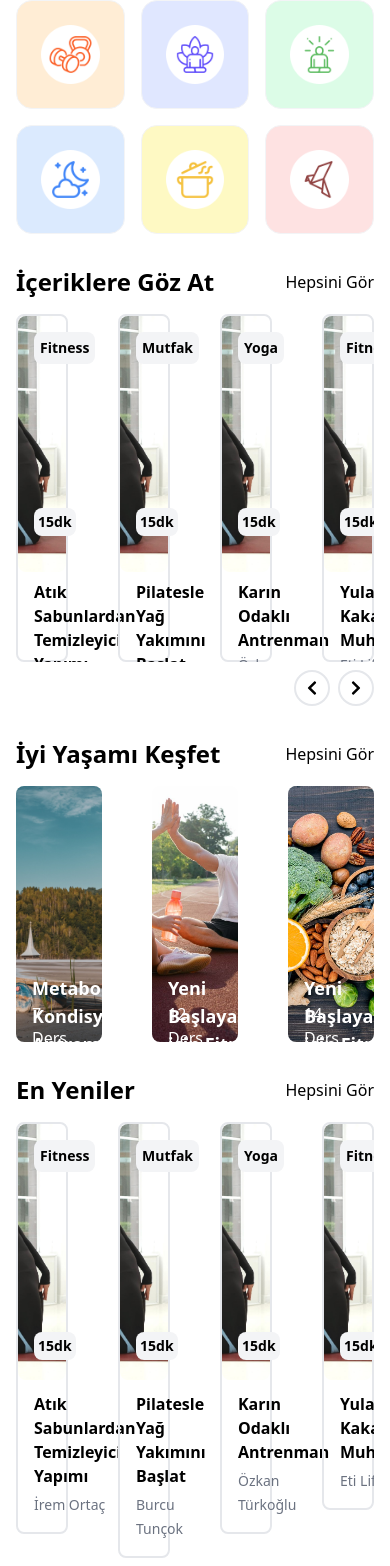
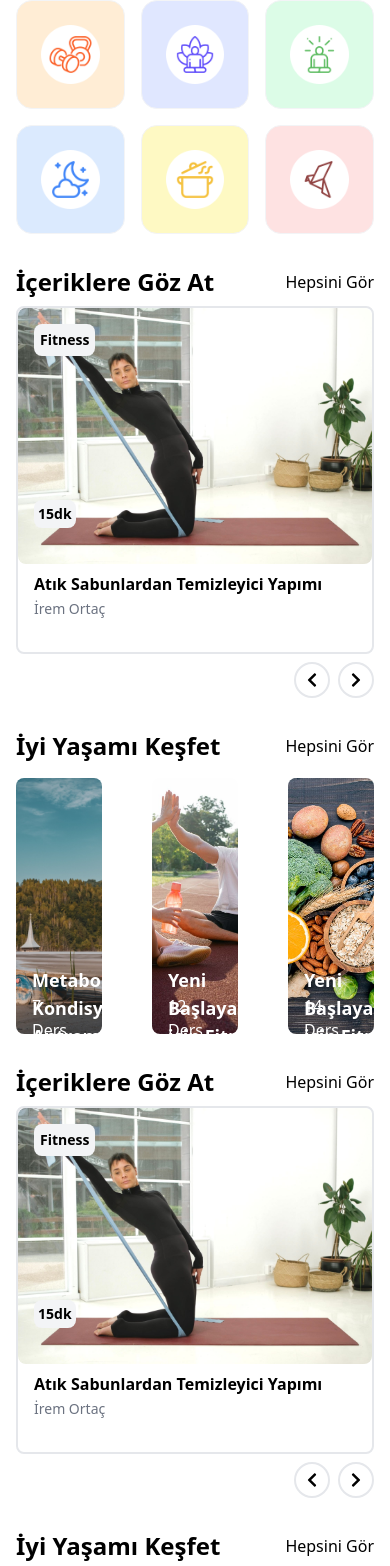
Before and after one commit to dogukancaner/iyiyasa-app, a React (Create React App) app: page / in a window 390 px wide. Shown: the part 421-1987 px from the top of the page. Built offline with nearby package versions, Linux system fonts and the light colour scheme.

Commit message:
responsive design added

```diff
--- a/src/components/Content.js
+++ b/src/components/Content.js
@@ -9,7 +9,7 @@ import "swiper/css/pagination";
 import "swiper/css/navigation";
 
 // import required modules
-import { Pagination, Navigation } from "swiper";
+import { Pagination } from "swiper";
 
 import { FaChevronRight } from "react-icons/fa";
 import { FaChevronLeft } from "react-icons/fa";
@@ -68,23 +68,20 @@ const sliderObject = [
 const Content = () => {
   return (
     <div className="container mx-auto p-4">
-      <div className="flex justify-between items-center">
+      <div className="flex justify-between items-center mb-2">
         <h1 className="text-2xl font-bold">İçeriklere Göz At</h1>
         <span>Hepsini Gör</span>
       </div>
       <div>
         <Swiper
-          className="mt-4 "
-          modules={[Pagination, Navigation]}
-          spaceBetween={50}
-          slidesPerView={4}
-          navigation={false}
+          slidesPerView={1}
+          spaceBetween={10}
           breakpoints={{
-            480: {
+            640: {
               slidesPerView: 2,
-              spaceBetween: 30,
+              spaceBetween: 20,
             },
-            640: {
+            768: {
               slidesPerView: 3,
               spaceBetween: 40,
             },
@@ -93,6 +90,8 @@ const Content = () => {
               spaceBetween: 50,
             },
           }}
+          modules={[Pagination]}
+          className="mySwiper"
         >
           {sliderObject.map((item, index) => (
             <SwiperSlide key={index}>
--- a/src/components/NewContent.js
+++ b/src/components/NewContent.js
@@ -1,3 +1,140 @@
+// import React from "react";
+// import ContentSlider1 from "../img/content-slider1.jpg";
+
+// import { Swiper, SwiperSlide } from "swiper/react";
+
+// // Import Swiper styles
+// import "swiper/css";
+// import "swiper/css/pagination";
+// import "swiper/css/navigation";
+
+// // import required modules
+// import { Pagination, Navigation } from "swiper";
+
+// import { FaChevronRight } from "react-icons/fa";
+// import { FaChevronLeft } from "react-icons/fa";
+
+// const sliderObject = [
+//   {
+//     image: ContentSlider1,
+//     title: "Atık Sabunlardan Temizleyici Yapımı",
+//     instructor: "İrem Ortaç",
+//     category: "Fitness",
+//   },
+//   {
+//     image: ContentSlider1,
+//     title: "Pilatesle Yağ Yakımını Başlat",
+//     instructor: "Burcu Tunçok",
+//     category: "Mutfak",
+//   },
+//   {
+//     image: ContentSlider1,
+//     title: "Karın Odaklı Antrenman",
+//     instructor: "Özkan Türkoğlu",
+//     category: "Yoga",
+//   },
+//   {
+//     image: ContentSlider1,
+//     title: "Yulaflı Kakaolu Muhallebi",
+//     instructor: "Eti Lifalif",
+//     category: "Fitness",
+//   },
+//   {
+//     image: ContentSlider1,
+//     title: "Yulaflı Kakaolu Muhallebi",
+//     instructor: "Eti Lifalif",
+//     category: "Atölye",
+//   },
+//   {
+//     image: ContentSlider1,
+//     title: "Yulaflı Kakaolu Muhallebi",
+//     instructor: "Eti Lifalif",
+//     category: "Farkındalık",
+//   },
+//   {
+//     image: ContentSlider1,
+//     title: "Yulaflı Kakaolu Muhallebi",
+//     instructor: "Eti Lifalif",
+//     category: "Fitness",
+//   },
+//   {
+//     image: ContentSlider1,
+//     title: "Yulaflı Kakaolu Muhallebi",
+//     instructor: "Eti Lifalif",
+//     category: "Uyku",
+//   },
+// ];
+
+// const Content = () => {
+//   return (
+//     <div className="container mx-auto p-4">
+//       <div className="flex justify-between items-center">
+//         <h1 className="text-2xl font-bold">En Yeniler</h1>
+//         <span>Hepsini Gör</span>
+//       </div>
+//       <div>
+//         <Swiper
+//           className="mt-4"
+//           modules={[Pagination, Navigation]}
+//           spaceBetween={50}
+//           slidesPerView={4}
+//           navigation={false}
+//           breakpoints={{
+//             640: {
+//               slidesPerView: 2,
+//               spaceBetween: 10,
+//             },
+//             768: {
+//               slidesPerView: 3,
+//               spaceBetween: 20,
+//             },
+//             1024: {
+//               slidesPerView: 4,
+//               spaceBetween: 30,
+//             },
+//           }}
+//         >
+//           {sliderObject.map((item, index) => (
+//             <SwiperSlide key={index}>
+//               <div className="border-2 border-gray-200 rounded-lg">
+//                 <div className="flex flex-col items-start relative">
+//                   <img
+//                     src={item.image}
+//                     alt="content-slider1"
+//                     className="w-full h-64 rounded-lg object-cover"
+//                   />
+//                   <span className="absolute left-4 top-4 text-black border-2 p-1 border-transparent rounded-lg text-sm bg-gray-100 font-bold">
+//                     {item.category}
+//                   </span>
+//                   <span className="absolute top-52 left-4 text-black border-gray-100  p-1 rounded-lg text-sm bg-gray-100 font-bold">
+//                     15dk
+//                   </span>
+//                   <div className="pl-4 mb-4 mt-2">
+//                     <h1 className="text-x font-bold mt-1 mb-1">{item.title}</h1>
+//                     <span className="text-sm text-gray-500  font-medium">
+//                       {item.instructor}
+//                     </span>
+//                   </div>
+//                 </div>
+//               </div>
+//             </SwiperSlide>
+//           ))}
+//         </Swiper>
+//         <div className="flex justify-end items-center mt-2 ">
+//           <span className="border-2 rounded-full p-2 mr-2">
+//             <FaChevronLeft />
+//           </span>
+//           <span className="border-2 rounded-full p-2">
+//             <FaChevronRight />
+//           </span>
+//         </div>
+//       </div>
+//     </div>
+//   );
+// };
+
+// export default Content;
+
 import React from "react";
 import ContentSlider1 from "../img/content-slider1.jpg";
 
@@ -9,7 +146,7 @@ import "swiper/css/pagination";
 import "swiper/css/navigation";
 
 // import required modules
-import { Pagination, Navigation } from "swiper";
+import { Pagination } from "swiper";
 
 import { FaChevronRight } from "react-icons/fa";
 import { FaChevronLeft } from "react-icons/fa";
@@ -65,38 +202,37 @@ const sliderObject = [
   },
 ];
 
-const Content = () => {
+const NewContent = () => {
   return (
     <div className="container mx-auto p-4">
-      <div className="flex justify-between items-center">
-        <h1 className="text-2xl font-bold">En Yeniler</h1>
+      <div className="flex justify-between items-center mb-2">
+        <h1 className="text-2xl font-bold">İçeriklere Göz At</h1>
         <span>Hepsini Gör</span>
       </div>
       <div>
         <Swiper
-          className="mt-4"
-          modules={[Pagination, Navigation]}
-          spaceBetween={50}
-          slidesPerView={4}
-          navigation={false}
+          slidesPerView={1}
+          spaceBetween={10}
           breakpoints={{
             640: {
               slidesPerView: 2,
-              spaceBetween: 10,
+              spaceBetween: 20,
             },
             768: {
               slidesPerView: 3,
-              spaceBetween: 20,
+              spaceBetween: 40,
             },
             1024: {
               slidesPerView: 4,
-              spaceBetween: 30,
+              spaceBetween: 50,
             },
           }}
+          modules={[Pagination]}
+          className="mySwiper"
         >
           {sliderObject.map((item, index) => (
             <SwiperSlide key={index}>
-              <div className="border-2 border-gray-200 rounded-lg">
+              <div className="border-2  border-gray-200 rounded-lg">
                 <div className="flex flex-col items-start relative">
                   <img
                     src={item.image}
@@ -106,11 +242,11 @@ const Content = () => {
                   <span className="absolute left-4 top-4 text-black border-2 p-1 border-transparent rounded-lg text-sm bg-gray-100 font-bold">
                     {item.category}
                   </span>
-                  <span className="absolute top-52 left-4 text-black border-gray-100  p-1 rounded-lg text-sm bg-gray-100 font-bold">
+                  <span className="absolute top-48 left-4 text-black border-gray-100  p-1 rounded-lg text-sm bg-gray-100 font-bold">
                     15dk
                   </span>
-                  <div className="pl-4 mb-4 mt-2">
-                    <h1 className="text-x font-bold mt-1 mb-1">{item.title}</h1>
+                  <div className="pl-4 h-20 mt-2">
+                    <h1 className="text-x font-bold lg:mb-2">{item.title}</h1>
                     <span className="text-sm text-gray-500  font-medium">
                       {item.instructor}
                     </span>
@@ -133,4 +269,4 @@ const Content = () => {
   );
 };
 
-export default Content;
+export default NewContent;
```
